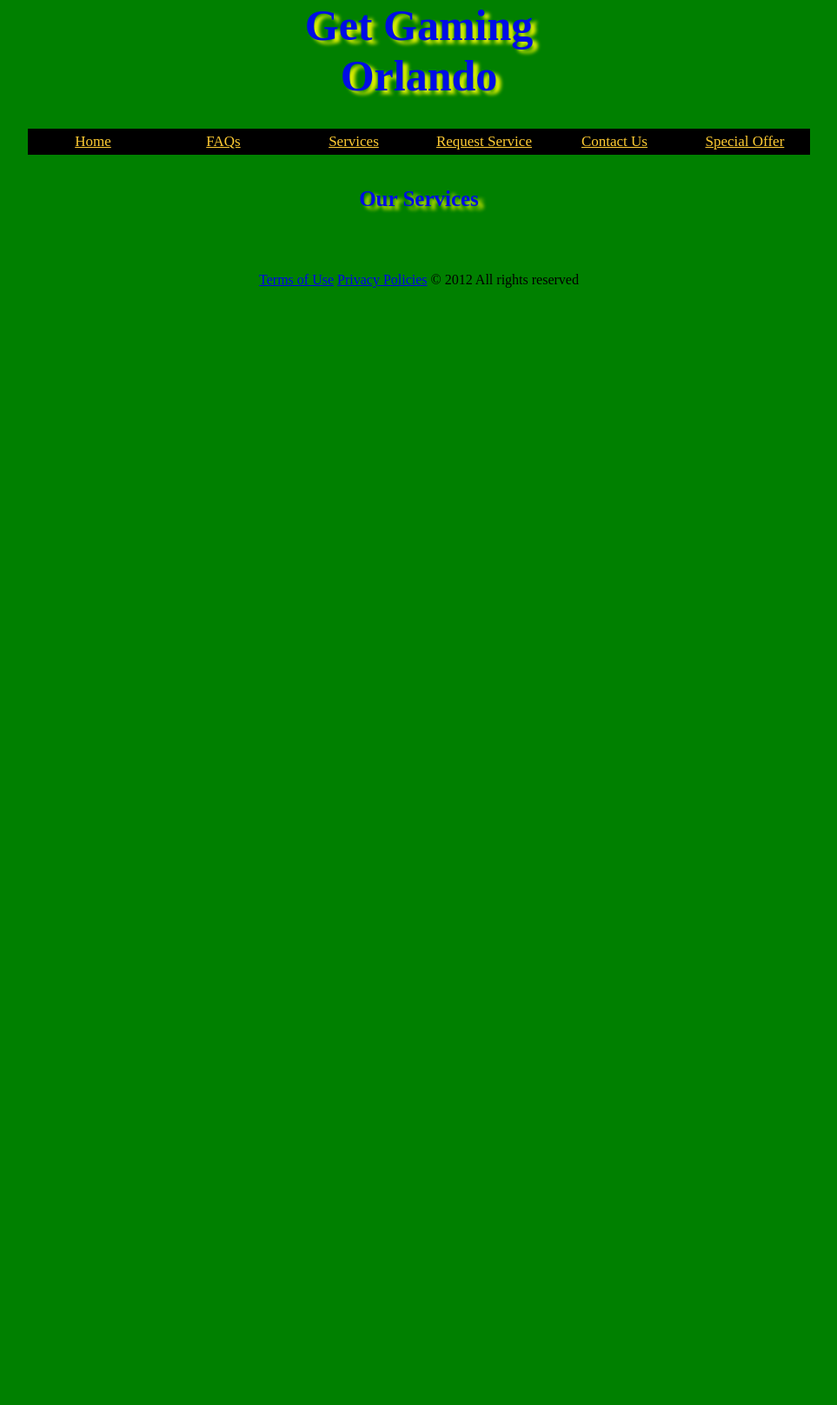
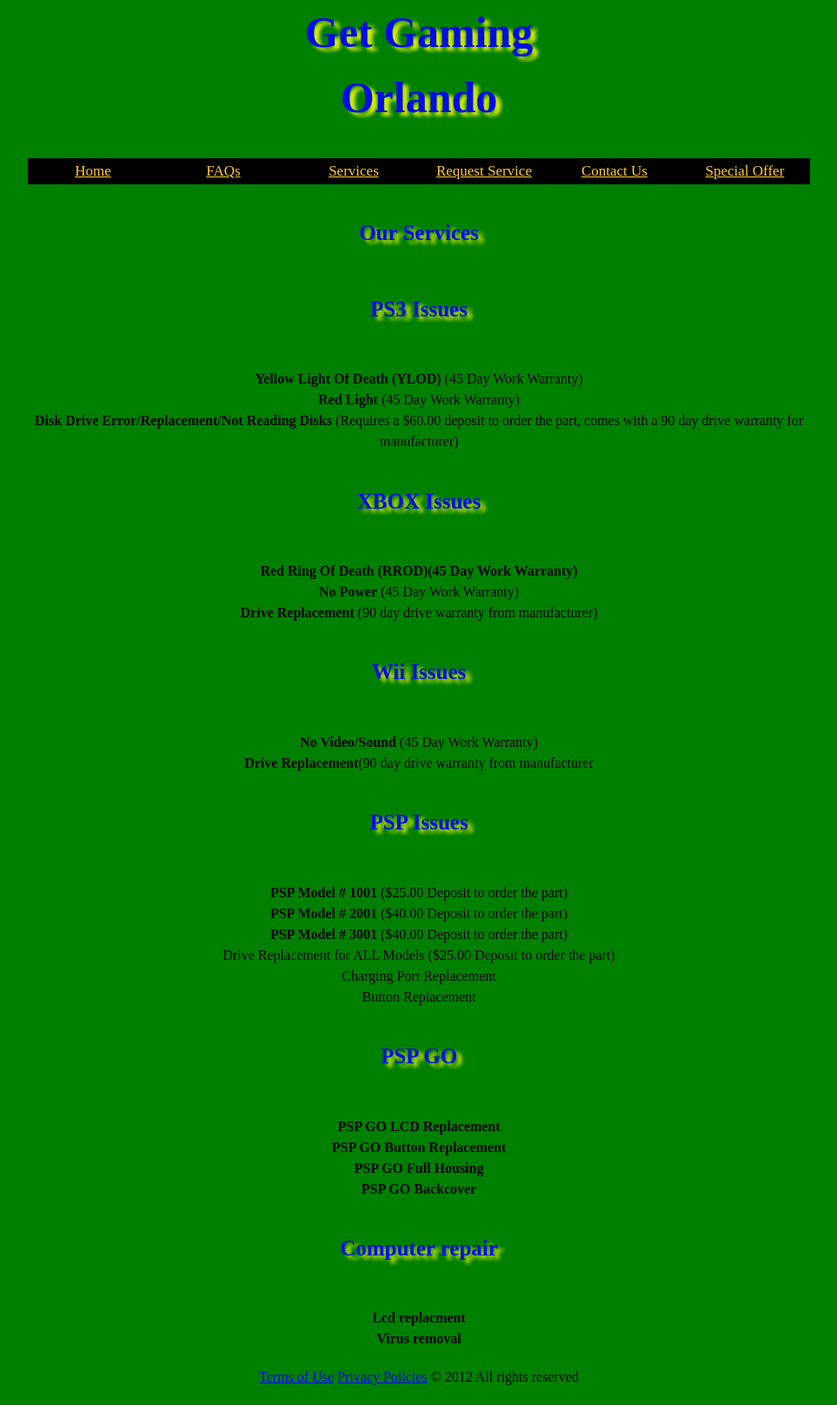
Before and after one commit to kehodge/audit, a plain HTML site: page services.html in a window 1280 px wide. Shown: the whole page at 87% size, without its empty margins (158-1121 px from the left). Before the commit the page ends 800 px from the top, so only its background shows below. Drawn offline with Linux system fonts and the light colour scheme; a web font is replaced by a local one.

Commit message:
services editing

```diff
--- a/css/main.css
+++ b/css/main.css
@@ -74,7 +74,7 @@ h1 a:link{
   color:blue;
 }
 
-h2{
+h2, h3{
   opacity:0.9;
   color:blue;
   text-shadow:6px 4px 4px yellow;
@@ -207,7 +207,7 @@ th{
    padding:0.4em;
 }
 
-#odd1, #odd2, #odd3, #odd4{
+#odd1, #odd2, #odd3,{
    background-color: gray;
 }
 
@@ -237,8 +237,27 @@ th{
   position: relative;
   margin: 0 auto;
   top: 30px;
+}
 
+#services{
+  text-align: center;
+  line-height: 1.5;
 }
+
+#services span{
+  font-weight: bold;
+}
+
+/*-- special offer editing --*/
+
+#special{
+  background-image: url("../images/offer.jpg");
+}
+
+#special h2{
+  text-decoration: blink;
+}
+
 
 /*-- footer styling --*/
 
--- a/services.html
+++ b/services.html
@@ -28,6 +28,67 @@
 
      <h2>Our Services</h2>
 
+     <h3>PS3 Issues</h3>
+
+     <span>Yellow Light Of Death (YLOD)</span>
+     (45 Day Work Warranty)<br/>
+
+     <span>Red Light</span>
+     (45 Day Work Warranty)<br/>
+
+     <span>Disk Drive Error/Replacement/Not Reading Disks</span>
+     (Requires a $60.00 deposit to order the part, comes
+     with a 90 day drive warranty for manufacturer)<br/>
+
+
+     <h3>XBOX Issues</h3>
+
+     <span>Red Ring Of Death (RROD)(45 Day Work Warranty)</span><br/>
+
+     <span>No Power</span>
+    (45 Day Work Warranty)<br/>
+
+    <span>Drive Replacement</span>
+    (90 day drive warranty from manufacturer)<br/>
+
+
+    <h3>Wii Issues</h3>
+
+    <span>No Video/Sound</span>
+    (45 Day Work Warranty)<br/>
+
+    <span>Drive Replacement</span>(90 day drive warranty from manufacturer<br/>
+
+
+    <h3>PSP Issues</h3>
+
+    <span>PSP Model # 1001</span>
+    ($25.00 Deposit to order the part)<br/>
+
+    <span>PSP Model # 2001</span>
+    ($40.00 Deposit to order the part)<br/>
+
+    <span>PSP Model # 3001</span>
+    ($40.00 Deposit to order the part)<br/>
+    Drive Replacement for ALL Models
+    ($25.00 Deposit to order the part)<br/>
+    Charging Port Replacement<br/>
+    Button Replacement<br/>
+
+
+    <h3>PSP GO</h3>
+    <span>PSP GO LCD Replacement</span><br/>
+    <span>PSP GO Button Replacement</span><br/>
+    <span>PSP GO Full Housing</span><br/>
+    <span>PSP GO Backcover</span><br/>
+
+
+    <h3>Computer repair</h3>
+    <span>Lcd replacment</span><br/>
+    <span>Virus removal</span>
+
+
+
      <footer>
       <a href="Terms.html">Terms of Use</a>
       <a href="Privacy.html">Privacy Policies</a>
```
Also changed, not shown: faqs.html (+1 -1 lines), generic.html (+2 -2 lines), special.html (+1 -1 lines), images/offer.jpg (added), images/special_offer.jpg (added).
